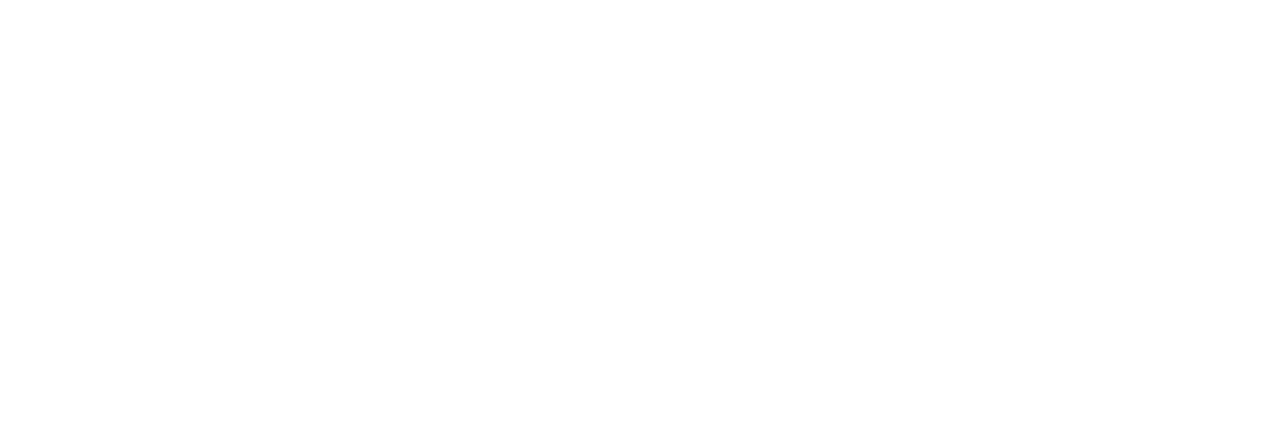
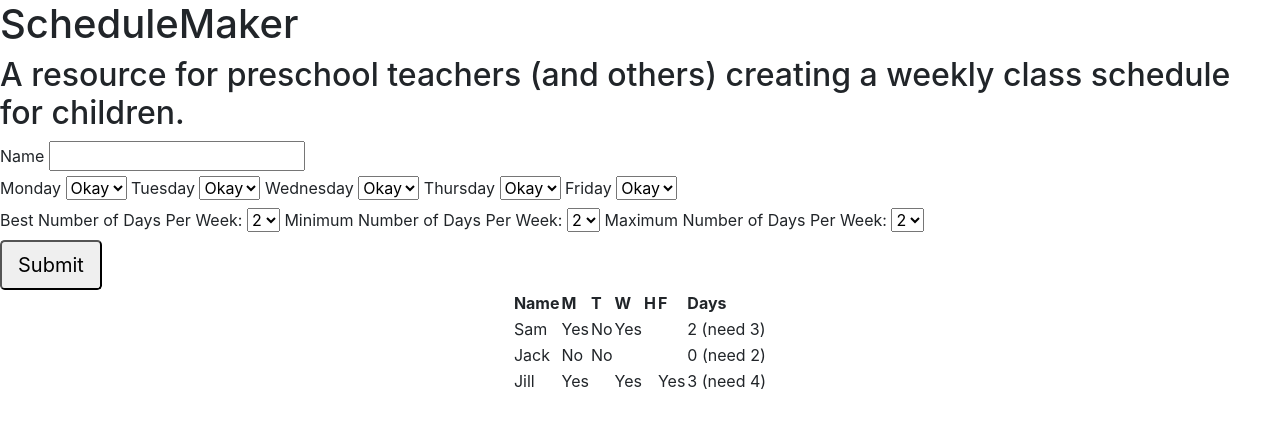
Before and after one commit to FavWest/ScheduleMaker, a plain HTML site: page index.html in a window 1280 px wide. Drawn offline with Linux system fonts and the light colour scheme.

Commit message:
create initial page content in HTML

```diff
--- a/index.html
+++ b/index.html
@@ -5,8 +5,111 @@
   <link href="css/styles.css" rel="stylesheet" type="text/css">
   <script src="js/jquery-3.6.0.js"></script>
   <script src="js/scripts.js"></script>
-  <title></title>
+  <title>Schedule Maker</title>
 </head>
 <body>
+  <div class="centered-text">
+    <h1>ScheduleMaker</h1>
+    <h2>A resource for preschool teachers (and others) creating a weekly class schedule for children.</h2>
+    <form id="childInfo">
+      <label for="name">Name</label>
+      <input type=text id="name">
+      <div class="block">
+        <label for="Monday">Monday</label>
+        <select class="day-selector" id="Monday">
+          <option value="ok">Okay</option>
+          <option value="yes">Yes</option>
+          <option value="no">No</option>
+        </select>
+        <label for="Tuesday">Tuesday</label>
+        <select class="day-selector" id="Tuesday">
+          <option value="ok">Okay</option>
+          <option value="yes">Yes</option>
+          <option value="no">No</option>
+        </select>
+        <label for="Wednesday">Wednesday</label>
+        <select class="day-selector" id="Wednesday">
+          <option value="ok">Okay</option>
+          <option value="yes">Yes</option>
+          <option value="no">No</option>
+        </select>
+        <label for="Thursday">Thursday</label>
+        <select class="day-selector" id="Thursday">
+          <option value="ok">Okay</option>
+          <option value="yes">Yes</option>
+          <option value="no">No</option>
+        </select>
+        <label for="Friday">Friday</label>
+        <select class="day-selector" id="Friday">
+          <option value="ok">Okay</option>
+          <option value="yes">Yes</option>
+          <option value="no">No</option>
+        </select>
+      </div>
+      <div class="block">
+        <label for="best-number">Best Number of Days Per Week:</label>
+        <select class="day-selector" id="best-number">
+          <option value="2">2</option>
+          <option value="3">3</option>
+          <option value="4">4</option>
+          <option value="5">5</option>
+        </select>
+        <label for="min-number">Minimum Number of Days Per Week:</label>
+        <select class="day-selector" id="min-number">
+          <option value="2">2</option>
+          <option value="3">3</option>
+          <option value="4">4</option>
+          <option value="5">5</option>
+        </select>
+        <label for="max-number">Maximum Number of Days Per Week:</label>
+        <select class="day-selector" id="max-number">
+          <option value="2">2</option>
+          <option value="3">3</option>
+          <option value="4">4</option>
+          <option value="5">5</option>
+        </select>
+      </div>
+      <button type="submit" class="btn-lg">Submit</button>
+    </form>
+  </div>
+  <table id="schedule" align="center">
+    <tr>
+      <th>Name</th>
+      <th>M</th>
+      <th>T</th>
+      <th>W</th>
+      <th>H</th>
+      <th>F</th>
+      <th>Days</th>
+    </tr>
+    <tr>
+      <td>Sam</td>
+      <td>Yes</td>
+      <td>No</td>
+      <td>Yes</td>
+      <td></td>
+      <td></td>
+      <td>2 (need 3)</td>
+    </tr>
+    <tr>
+      <td>Jack</td>
+      <td>No</td>
+      <td>No</td>
+      <td></td>
+      <td></td>
+      <td></td>
+      <td>0 (need 2)</td>
+    </tr>
+    <tr>
+      <td>Jill</td>
+      <td>Yes</td>
+      <td></td>
+      <td>Yes</td>
+      <td></td>
+      <td>Yes</td>
+      <td>3 (need 4)</td>
+    </tr>
+  </table>
+
 </body>
 </html>
```
